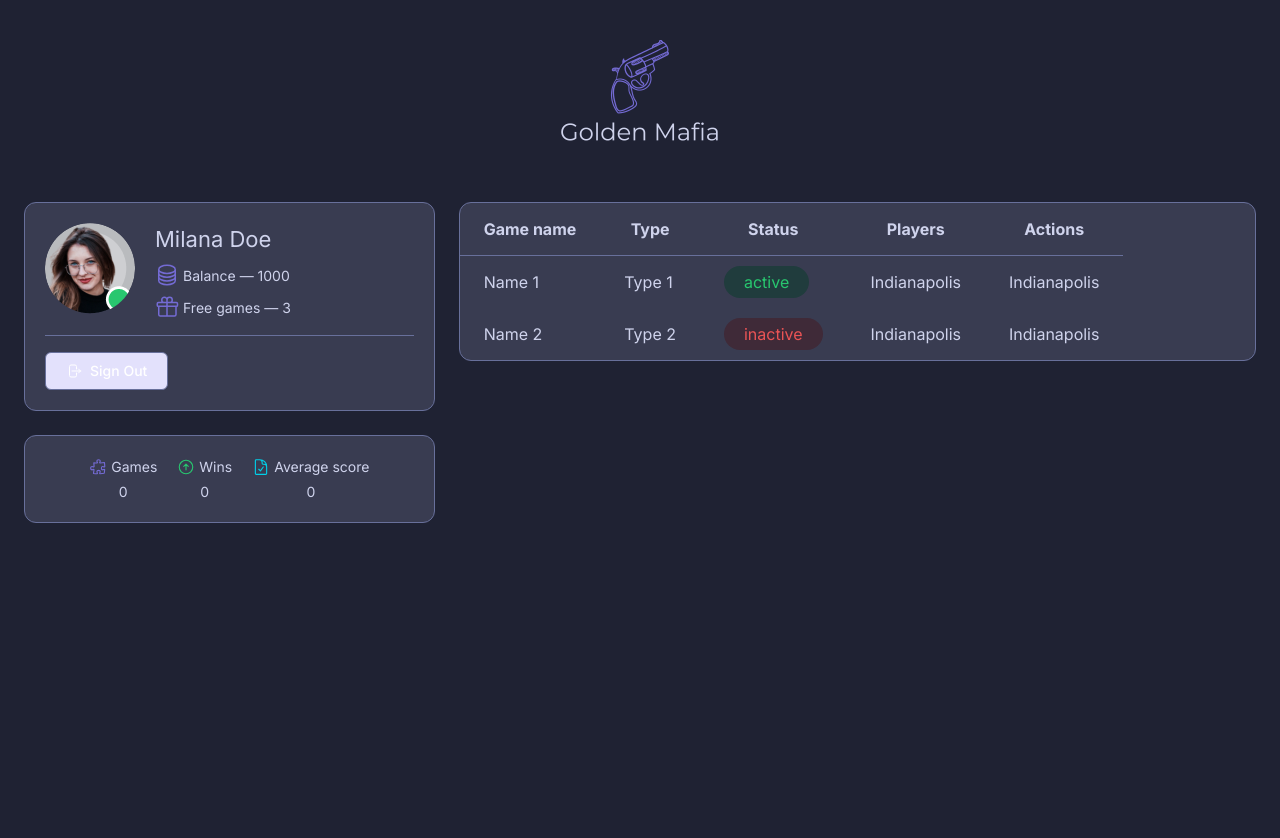
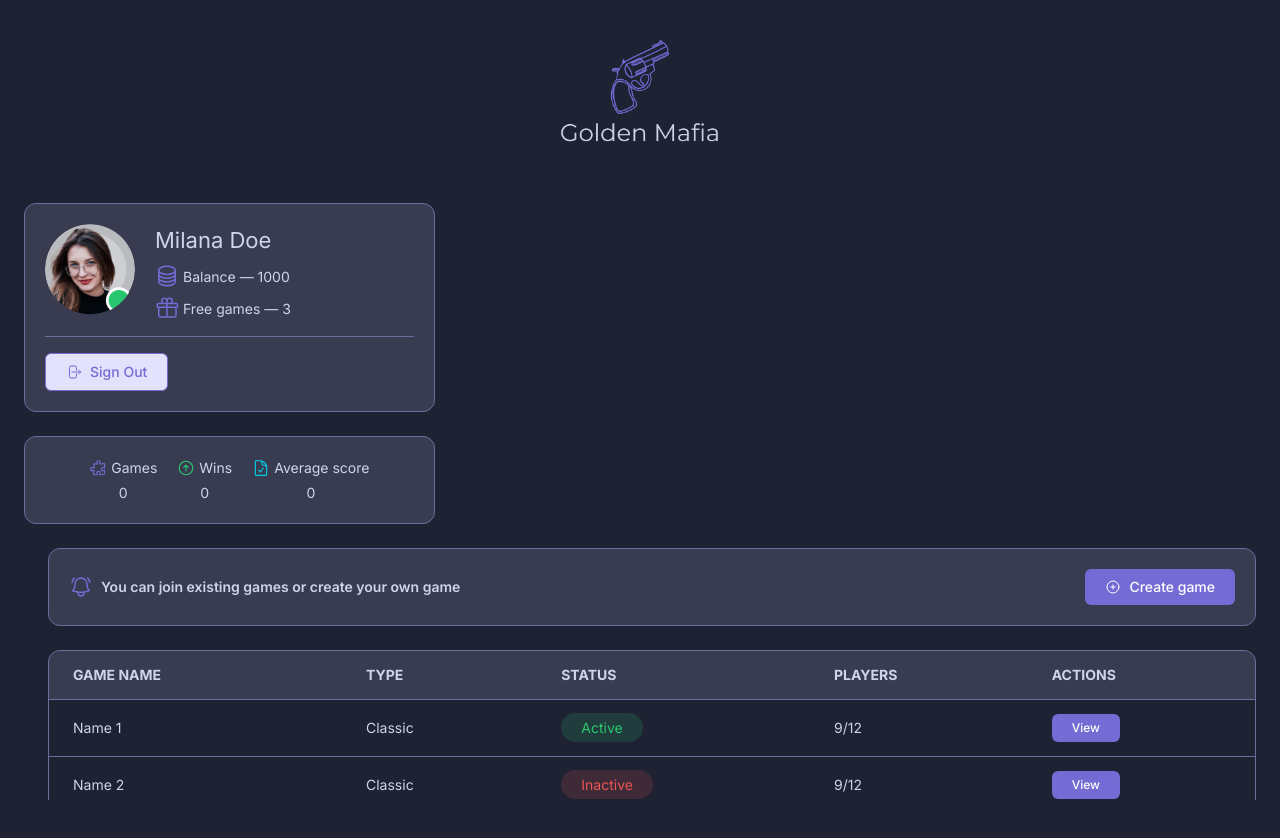
Before and after one commit to nazar-shcherbyna/mafia-game, a Next.js app: page /dashboard in a window 1280 px wide. Shown: the top 838 px of the page. After the commit the page ends 800 px from the top, so only its background shows below. Built offline with nearby package versions, Linux system fonts and the light colour scheme; a web font is replaced by a local one.

Commit message:
add fixes to dashboard and set up base page

```diff
--- a/app/dashboard/(overview)/page.tsx
+++ b/app/dashboard/(overview)/page.tsx
@@ -1,4 +1,5 @@
-import { UiTable } from '@/app/ui/atoms/table';
+import { GamesTableAlert } from '@/app/ui/dashboard/alert';
+import { GamesTable } from '@/app/ui/dashboard/table';
 import { Metadata } from 'next';
 
 export const metadata: Metadata = {
@@ -7,8 +8,9 @@ export const metadata: Metadata = {
 
 export default async function Page() {
   return (
-    <div className="">
-      <UiTable className="" columns={[]} data={[]} />
+    <div className="flex flex-col gap-6">
+      <GamesTableAlert />
+      <GamesTable className="" columns={[]} data={[]} />
     </div>
   );
 }
--- a/app/dashboard/layout.tsx
+++ b/app/dashboard/layout.tsx
@@ -4,11 +4,11 @@ import SideNav from '../ui/sidenav/sidenav';
 
 export default function Layout({ children }: { children: React.ReactNode }) {
   return (
-    <div>
+    <div className="flex h-screen flex-col">
       <div className="flex w-full justify-center px-6 pb-8 pt-10">
         <MainLogo />
       </div>
-      <div className="flex h-screen flex-col p-6 lg:flex-row lg:overflow-hidden">
+      <div className="p-6 lg:flex-row lg:overflow-hidden">
         <div className="w-full flex-none pb-6 lg:w-1/3">
           <SideNav />
         </div>
--- a/app/page.tsx
+++ b/app/page.tsx
@@ -1,26 +1,11 @@
-import { ArrowRightIcon } from '@heroicons/react/24/outline';
 import Image from 'next/image';
-import Link from 'next/link';
+import { UiLink } from './ui/link';
 
 export default function Page() {
   return (
     <div className="flex min-h-screen p-6">
       <div className="flex grow flex-col items-center justify-center gap-4">
-        <div className="flex flex-col items-center justify-center p-6">
-          {/* <Image
-            src="/hero-desktop.png"
-            width={1000}
-            height={760}
-            className="hidden md:block"
-            alt="Screenshots of the dashboard project showing desktop version"
-          />
-          <Image
-            src="/main-logo.png"
-            width={560}
-            height={620}
-            className="block md:hidden"
-            alt="Screenshots of the dashboard project showing mobile version"
-          /> */}
+        <div className="flex flex-col items-center justify-center gap-6 p-6">
           <Image
             src="/main-logo.png"
             width={560}
@@ -29,18 +14,12 @@ export default function Page() {
             alt="Screenshots of the dashboard project showing mobile version"
           />
           <div className="flex gap-8">
-            <Link
-              href="/login"
-              className="flex items-center gap-5 self-start rounded-lg bg-blue-500 px-6 py-3 text-sm font-medium transition-colors hover:bg-blue-400 md:text-base"
-            >
-              <span>Log in</span> <ArrowRightIcon className="w-5 md:w-6" />
-            </Link>
-            <Link
-              href="/dashboard"
-              className="flex items-center gap-5 self-start rounded-lg bg-blue-500 px-6 py-3 text-sm font-medium transition-colors hover:bg-blue-400 md:text-base"
-            >
-              Dashboard
-            </Link>
+            <UiLink href="/login" className="px-5 py-3">
+              Sign in
+            </UiLink>
+            <UiLink href="/register" className="px-5 py-3">
+              Sign up
+            </UiLink>
           </div>
         </div>
       </div>
--- a/app/ui/atoms/button.tsx
+++ b/app/ui/atoms/button.tsx
@@ -11,9 +11,7 @@ export function UiButton({ children, className, ...rest }: ButtonProps) {
       className={clsx(
         `rounded-md bg-[#746BD4] p-2
         text-sm font-medium text-white transition-colors
-        hover:bg-[#ABA4F6]
-        focus:bg-[#5C52C0]
-        active:bg-[#5C52C0]
+        hover:bg-[#ABA4F6] focus:bg-[#5C52C0] active:bg-[#5C52C0]
         aria-disabled:cursor-not-allowed aria-disabled:opacity-50`,
         className,
       )}
--- a/app/ui/atoms/status.tsx
+++ b/app/ui/atoms/status.tsx
@@ -3,7 +3,7 @@ export const UiStatus: React.FC<{
 }> = ({ status }) => {
   if (status === 'active') {
     return (
-      <span className="rounded-full bg-[#203C3D] px-5 py-1.5 text-[#28C76F]">
+      <span className="rounded-full bg-[#203C3D] px-5 py-1.5 capitalize text-[#28C76F]">
         {status}
       </span>
     );
@@ -11,7 +11,7 @@ export const UiStatus: React.FC<{
 
   if (status === 'inactive') {
     return (
-      <span className="rounded-full bg-[#3F2A38] px-5 py-1.5 text-[#EA5455]">
+      <span className="rounded-full bg-[#3F2A38] px-5 py-1.5 capitalize text-[#EA5455]">
         {status}
       </span>
     );
--- a/app/ui/atoms/table.tsx
+++ /dev/null
@@ -1,60 +0,0 @@
-import { UiStatus } from './status';
-
-export const UiTable: React.FC<{
-  columns: string[];
-  data: string[][];
-  className?: string;
-}> = ({ columns, data, className }) => {
-  return (
-    <div
-      className="
-        w-full
-        overflow-hidden
-        overflow-x-auto
-        rounded-xl
-        border-[1px]
-        border-[#68709B]
-        bg-[#393C51]
-        text-[#CFD3EC]"
-    >
-      <table
-        className={`
-        ${className}
-        border-collapse
-        divide-y-[1px]
-        divide-[#68709B]
-      `}
-      >
-        <thead>
-          <tr>
-            <th className="px-6 py-3.5">Game name</th>
-            <th className="px-6 py-3.5">Type</th>
-            <th className="px-6 py-3.5">Status</th>
-            <th className="px-6 py-3.5">Players</th>
-            <th className="px-6 py-3.5">Actions</th>
-          </tr>
-        </thead>
-        <tbody>
-          <tr>
-            <td className="px-6 py-3.5">Name 1</td>
-            <td className="px-6 py-3.5">Type 1</td>
-            <td className="px-6 py-3.5">
-              <UiStatus status="active" />
-            </td>
-            <td className="px-6 py-3.5">Indianapolis</td>
-            <td className="px-6 py-3.5">Indianapolis</td>
-          </tr>
-          <tr>
-            <td className="px-6 py-3.5">Name 2</td>
-            <td className="px-6 py-3.5">Type 2</td>
-            <td className="px-6 py-3.5">
-              <UiStatus status="inactive" />
-            </td>
-            <td className="px-6 py-3.5">Indianapolis</td>
-            <td className="px-6 py-3.5">Indianapolis</td>
-          </tr>
-        </tbody>
-      </table>
-    </div>
-  );
-};
--- /dev/null
+++ b/app/ui/dashboard/alert.tsx
@@ -0,0 +1,24 @@
+import { BellAlertIcon, PlusCircleIcon } from '@heroicons/react/24/outline';
+import { UiBox } from '../atoms/box';
+import { UiButton } from '../atoms/button';
+
+export const GamesTableAlert: React.FC = () => {
+  return (
+    <UiBox className="flex justify-between">
+      <div className="flex items-center text-sm font-semibold">
+        <BellAlertIcon
+          color="#746BD4"
+          width={24}
+          height={24}
+          className="mr-2"
+        />
+        You can join existing games or create your own game
+      </div>
+      <div>
+        <UiButton className="flex items-center gap-2 px-5 py-2 text-sm font-medium">
+          <PlusCircleIcon width={16} height={16} /> Create game
+        </UiButton>
+      </div>
+    </UiBox>
+  );
+};
--- /dev/null
+++ b/app/ui/dashboard/table.tsx
@@ -0,0 +1,71 @@
+import { UiButton } from '../atoms/button';
+import { UiStatus } from '../atoms/status';
+
+export const GamesTable: React.FC<{
+  columns: string[];
+  data: string[][];
+  className?: string;
+}> = ({ columns, data, className }) => {
+  return (
+    <div
+      className="
+        w-full
+        overflow-hidden
+        overflow-x-auto
+        rounded-xl
+        border-[1px]
+        border-[#68709B]
+        bg-[#393C51]
+        text-[#CFD3EC]"
+    >
+      <table
+        className={`
+        ${className}
+        w-full
+        border-collapse
+        divide-y-[1px]
+        divide-[#68709B]
+        text-sm
+      `}
+      >
+        <thead>
+          <tr className="uppercase">
+            <th className="min-w-[150px] px-6 py-3.5 text-start">Game name</th>
+            <th className="min-w-[100px] px-6 py-3.5 text-start">Type</th>
+            <th className="px-6 py-3.5 text-start">Status</th>
+            <th className="px-6 py-3.5 text-start">Players</th>
+            <th className="px-6 py-3.5 text-start">Actions</th>
+          </tr>
+        </thead>
+        <tbody className="bg-[#1F2233]">
+          <tr className="border-b-[1px] border-[#68709B]">
+            <td className="px-6 py-3.5">Name 1</td>
+            <td className="px-6 py-3.5 capitalize">classic</td>
+            <td className="px-6 py-3.5">
+              <UiStatus status="active" />
+            </td>
+            <td className="px-6 py-3.5">9/12</td>
+            <td className="px-6 py-3.5">
+              <UiButton className="rounded-md px-5 py-1.5 text-xs font-medium">
+                View
+              </UiButton>
+            </td>
+          </tr>
+          <tr>
+            <td className="px-6 py-3.5">Name 2</td>
+            <td className="px-6 py-3.5 capitalize">classic</td>
+            <td className="px-6 py-3.5">
+              <UiStatus status="inactive" />
+            </td>
+            <td className="px-6 py-3.5">9/12</td>
+            <td className="px-6 py-3.5">
+              <UiButton className="rounded-md px-5 py-1.5 text-xs font-medium">
+                View
+              </UiButton>
+            </td>
+          </tr>
+        </tbody>
+      </table>
+    </div>
+  );
+};
--- a/app/ui/sidenav/components/PlayerCard.tsx
+++ b/app/ui/sidenav/components/player-card.tsx
@@ -1,7 +1,7 @@
 import { CircleStackIcon, GiftIcon } from '@heroicons/react/24/outline';
 import Image from 'next/image';
 import { UiBox } from '../../atoms/box';
-import { SidebarSignOut } from './SignOut';
+import { SidebarSignOut } from './sign-out';
 
 export const PlayerCard: React.FC = () => {
   return (
--- a/app/ui/sidenav/components/SignOut.tsx
+++ b/app/ui/sidenav/components/sign-out.tsx
@@ -10,16 +10,18 @@ export const SidebarSignOut: React.FC = () => {
       }}
     >
       <UiButton
-        className="flex items-center rounded-md
-        border-[1px] border-[#68709B]
-        bg-[#E3E1FC]
-        px-5
-        py-2
-        text-[#746BD4] hover:text-white focus:text-white active:text-white"
+        className="flex items-center rounded-md border-[1px] border-[#746BD4]
+        bg-[#E3E1FC] px-5 py-2 text-sm font-medium
+        !text-[#746BD4] hover:text-white focus:text-white active:text-white"
         type="submit"
       >
-        <ArrowRightOnRectangleIcon width={16} height={16} className="mr-2" />
-        <span className="inline-block">Sign Out</span>
+        <ArrowRightOnRectangleIcon
+          color="#746BD4"
+          width={16}
+          height={16}
+          className="mr-2"
+        />
+        Sign Out
       </UiButton>
     </form>
   );
--- a/app/ui/sidenav/sidenav.tsx
+++ b/app/ui/sidenav/sidenav.tsx
@@ -1,8 +1,8 @@
 'use client';
 
 import { useTranslate } from '@/app/providers/TranslationsProvider/provider';
-import { PlayerCard } from './components/PlayerCard';
-import { PlayerStatistic } from './components/PlayerStatistic';
+import { PlayerCard } from './components/player-card';
+import { PlayerStatistic } from './components/player-statistic';
 
 export default function SideNav() {
   const translate = useTranslate();
```
Also changed, not shown: app/ui/sidenav/components/player-statistic.tsx (renamed from app/ui/sidenav/components/PlayerStatistic.tsx), public/main-logo.png.
